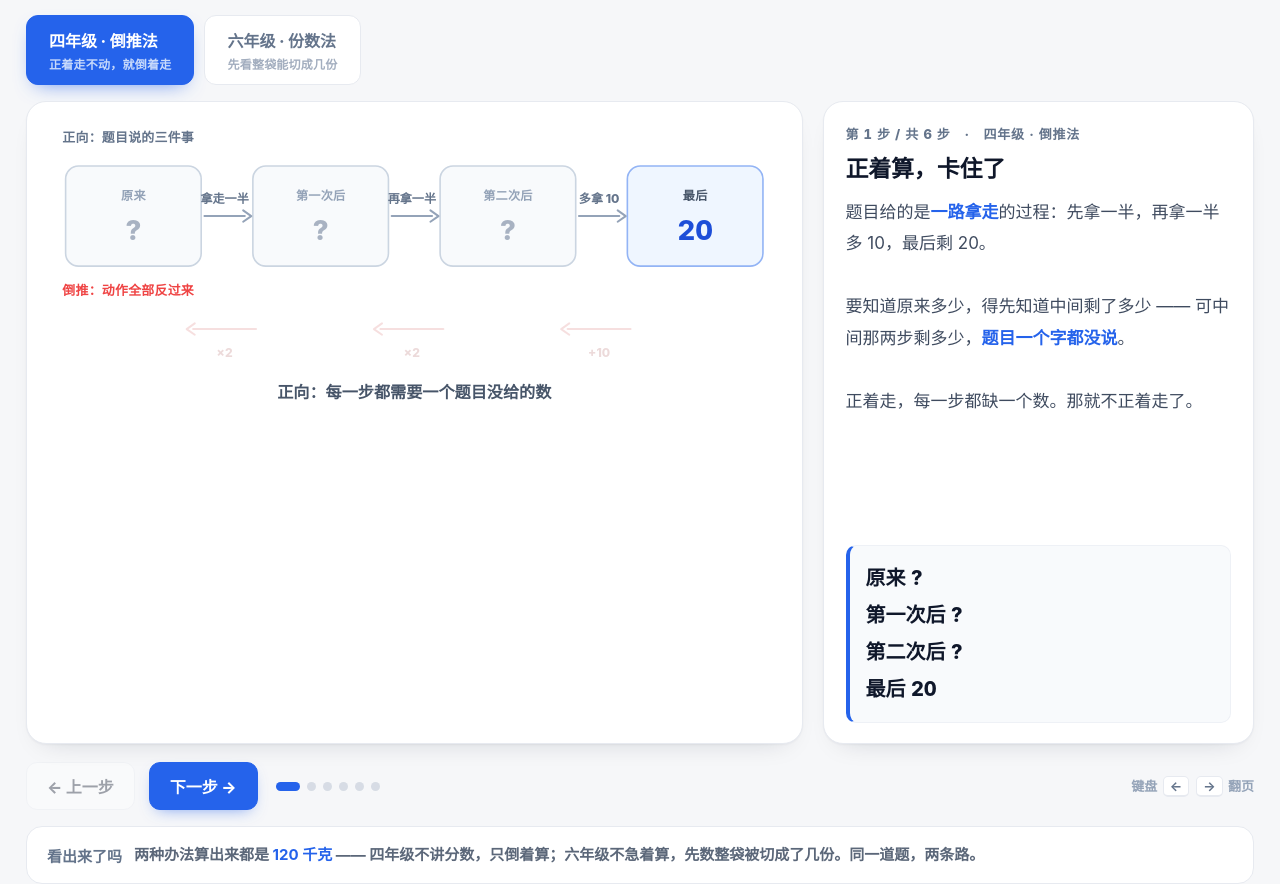
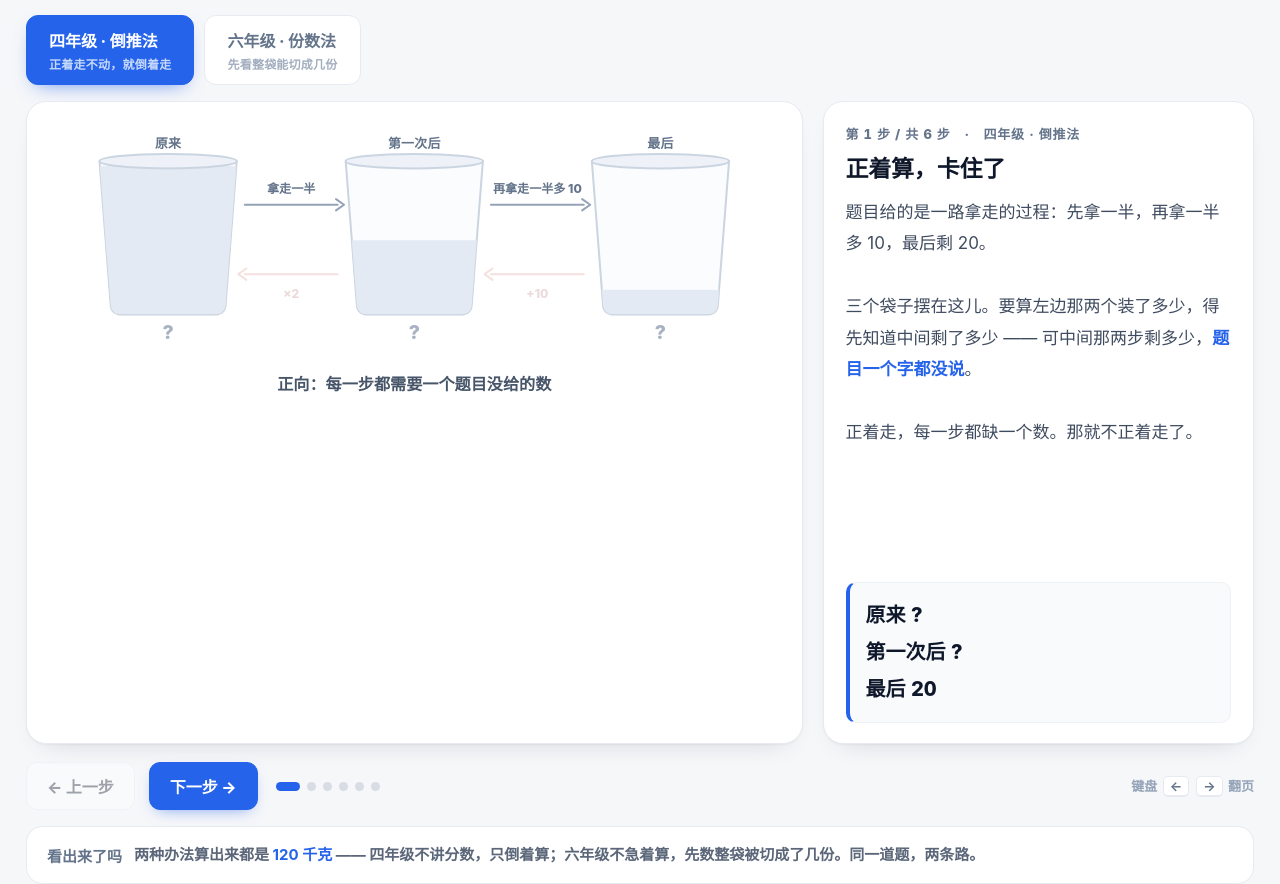
Before and after one commit to zflgm/math, a plain HTML site: page lessons/20-daotui/index.html in a window 1280 px wide. Shown: the part 195-1079 px from the top of the page. Drawn offline with Linux system fonts and the light colour scheme.

Commit message:
第20课四年级改版：四个方框换成三个米袋
原设计四框里第3框标'第二次后'却显示30，而第二次后其实是20，框与状态不对应
改为三个袋子，米的高度按 20:60:120 真实比例
倒推时逐袋点亮、米逐层长高，第5步先停半袋再涨满
米涨到袋口即完成验算，不用再解释'刚好装满'
中间量30改为袋2 内部一条虚线标注

```diff
--- a/lessons/20-daotui/index.html
+++ b/lessons/20-daotui/index.html
@@ -177,11 +177,13 @@ svg rect, svg text, svg g, svg path, svg line{
 }
 .hide{opacity:0}
 
-/* 四年级方框 */
-.box-lbl{font-size:15px;font-weight:800;fill:#94a3b8;letter-spacing:.02em}
-.box-num{font-size:34px;font-weight:800;fill:#a8b2c2;font-variant-numeric:tabular-nums}
-.box-num.on{fill:#1d4ed8}
-.box-num.done{fill:#0d9488}
+/* 四年级米袋 */
+.bag-lbl{font-size:16px;font-weight:800;fill:#64748b;letter-spacing:.02em}
+.bag-val{font-size:24px;font-weight:800;fill:#a8b2c2;font-variant-numeric:tabular-nums}
+.bag-val.on{fill:#1d4ed8}
+.bag-val.done{fill:#0d9488}
+.halfmark{stroke:#ef4444;stroke-width:2;stroke-dasharray:7 5;stroke-linecap:round}
+.halfmark-txt{font-size:16px;font-weight:800;fill:#ef4444}
 
 /* 箭头 */
 .arw{stroke:#94a3b8;stroke-width:2.5;fill:none;stroke-linecap:round}
@@ -277,150 +279,244 @@ svg rect, svg text, svg g, svg path, svg line{
   };
 
   /* =========================================================
-     四年级：四个方框 + 反向箭头
+     四年级：三个米袋 + 反向箭头
      ========================================================= */
-  const BX = [28, 260, 492, 724];   // 四个方框的 x
-  const BW = 168, BY = 62, BH = 124;
-  const AR = [196, 428, 660];       // 箭头起点（框右边缘）
-  const AL = [260, 492, 724];       // 箭头终点（下一个框左边缘）
+  const CX = [155, 460, 765];          /* 三个袋子的中心 x */
+  const TOPY = 56, BOTY = 246;         /* 袋口、袋底 */
+  const HMAX = 184;                    /* 184px = 120 千克（满袋）*/
+  const K2H = kg => kg / 120 * HMAX;
 
   const s4 = $('s4');
-  const g4 = { boxes:[], nums:[], lbls:[], fw:[], bw:[], fwLbl:[], bwLbl:[] };
 
-  /* 标题行 */
-  s4.appendChild(mk('text', {x:24, y:32, class:'box-lbl', style:'font-size:16px;fill:#64748b'}))
-    .textContent = '正向：题目说的三件事';
+  /* 米色渐变 */
+  const defs4 = mk('defs');
+  const lgR = mk('linearGradient', {id:'riceg', x1:0, y1:0, x2:0, y2:1});
+  lgR.appendChild(mk('stop', {offset:'0', 'stop-color':'#fadf9b'}));
+  lgR.appendChild(mk('stop', {offset:'1', 'stop-color':'#e4af3f'}));
+  defs4.appendChild(lgR);
+  s4.appendChild(defs4);
 
-  /* 四个方框 */
-  ['原来','第一次后','第二次后','最后'].forEach((lab, i) => {
-    const r = mk('rect', {
-      x:BX[i], y:BY, width:BW, height:BH, rx:16,
-      fill:'#f8fafc', stroke:'#cbd5e1', 'stroke-width':2
+  const bagPath = cx =>
+    'M ' + (cx-85) + ' ' + TOPY +
+    ' L ' + (cx-71) + ' ' + (BOTY-10) +
+    ' Q ' + (cx-69) + ' ' + BOTY + ' ' + (cx-57) + ' ' + BOTY +
+    ' L ' + (cx+57) + ' ' + BOTY +
+    ' Q ' + (cx+69) + ' ' + BOTY + ' ' + (cx+71) + ' ' + (BOTY-10) +
+    ' L ' + (cx+85) + ' ' + TOPY + ' Z';
+
+  const g4 = { body:[], rice:[], ghost:[], mouth:[], lbl:[], val:[], fw:[], bw:[], half:[], foot:null };
+
+  CX.forEach((cx, i) => {
+    const cp = mk('clipPath', {id:'bagc' + i});
+    cp.appendChild(mk('path', {d:bagPath(cx)}));
+    defs4.appendChild(cp);
+
+    const body = mk('path', {
+      d:bagPath(cx), fill:'#fbfcfe', stroke:'#cbd5e1', 'stroke-width':2.5, 'stroke-linejoin':'round'
     });
-    s4.appendChild(r);
-    g4.boxes.push(r);
+    s4.appendChild(body);
+    g4.body.push(body);
 
-    const t1 = mk('text', {x:BX[i]+BW/2, y:BY+42, 'text-anchor':'middle', class:'box-lbl'});
-    t1.textContent = lab;
-    s4.appendChild(t1);
-    g4.lbls.push(t1);
+    /* 虚影米：题目说的那个量，浅灰，表示「有这么多但不知道数字」*/
+    const gh = mk('rect', {
+      x:cx-92, y:BOTY, width:184, height:0, fill:'#e4eaf3', 'clip-path':'url(#bagc' + i + ')'
+    });
+    s4.appendChild(gh);
+    g4.ghost.push(gh);
 
-    const t2 = mk('text', {x:BX[i]+BW/2, y:BY+92, 'text-anchor':'middle', class:'box-num'});
-    t2.textContent = '?';
-    s4.appendChild(t2);
-    g4.nums.push(t2);
+    /* 实心米 */
+    const rc = mk('rect', {
+      x:cx-92, y:BOTY, width:184, height:0, fill:'url(#riceg)', 'clip-path':'url(#bagc' + i + ')'
+    });
+    s4.appendChild(rc);
+    g4.rice.push(rc);
+
+    /* 袋口 */
+    const mo = mk('ellipse', {cx:cx, cy:TOPY, rx:85, ry:9, fill:'#eef2f8', stroke:'#cbd5e1', 'stroke-width':2.5});
+    s4.appendChild(mo);
+    g4.mouth.push(mo);
+
+    const lb = mk('text', {x:cx, y:40, 'text-anchor':'middle', class:'bag-lbl'});
+    s4.appendChild(lb);
+    g4.lbl.push(lb);
+
+    const vl = mk('text', {x:cx, y:276, 'text-anchor':'middle', class:'bag-val'});
+    s4.appendChild(vl);
+    g4.val.push(vl);
   });
 
-  /* 正向箭头 + 标签 */
-  ['拿走一半','再拿一半','多拿 10'].forEach((lab, i) => {
+  /* 袋 2 内部那条「这一半 = 30」的虚线 */
+  const HM_Y = BOTY - K2H(30);
+  CX.forEach((cx, i) => {
+    const g = mk('g', {opacity:0});
+    g.appendChild(mk('line', {x1:cx-86, y1:HM_Y, x2:cx+86, y2:HM_Y, class:'halfmark'}));
+    const t = mk('text', {x:cx+52, y:HM_Y-9, 'text-anchor':'middle', class:'halfmark-txt'});
+    g.appendChild(t);
+    s4.appendChild(g);
+    g4.half.push(g);
+  });
+
+  /* 正向箭头（上排，向右）*/
+  ['拿走一半', '再拿走一半多 10'].forEach((lab, i) => {
     const g = mk('g');
-    const y = BY + BH/2;
-    const x1 = AR[i] + 4, x2 = AL[i] - 10;
+    const y = 110;
+    const x1 = [250, 555][i], x2 = [365, 670][i];
     g.appendChild(mk('line', {x1:x1, y1:y, x2:x2, y2:y, class:'arw'}));
-    g.appendChild(mk('path', {d:`M ${x2+8} ${y} L ${x2-2} ${y-7} M ${x2+8} ${y} L ${x2-2} ${y+7}`, class:'arw'}));
-    const t = mk('text', {x:(x1+x2)/2, y:y-16, 'text-anchor':'middle', class:'arw-lbl'});
+    g.appendChild(mk('path', {d:'M ' + (x2+8) + ' ' + y + ' L ' + (x2-2) + ' ' + (y-7) + ' M ' + (x2+8) + ' ' + y + ' L ' + (x2-2) + ' ' + (y+7), class:'arw'}));
+    const t = mk('text', {x:(x1+x2)/2, y:y-14, 'text-anchor':'middle', class:'arw-lbl'});
     t.textContent = lab;
     g.appendChild(t);
     s4.appendChild(g);
     g4.fw.push(g);
-    g4.fwLbl.push(t);
   });
 
-  /* 反向箭头（从右往左） */
-  s4.appendChild(mk('text', {x:24, y:222, class:'box-lbl', style:'font-size:16px;fill:#ef4444'}))
-    .textContent = '倒推：动作全部反过来';
-
-  ['+10','×2','×2'].forEach((lab, i) => {
+  /* 反向箭头（下排，向左）—— 倒推，所以方向反的 */
+  ['×2', '+10'].forEach((lab, i) => {
     const g = mk('g');
-    const y = 264;
-    const x1 = BX[3-i] + 4, x2 = BX[2-i] + BW - 10;
+    const y = 196;
+    const x1 = [365, 670][i], x2 = [250, 555][i];
     g.appendChild(mk('line', {x1:x1, y1:y, x2:x2, y2:y, class:'arw back'}));
-    g.appendChild(mk('path', {d:`M ${x2-8} ${y} L ${x2+2} ${y-7} M ${x2-8} ${y} L ${x2+2} ${y+7}`, class:'arw back'}));
-    const t = mk('text', {x:(x1+x2)/2, y:y+34, 'text-anchor':'middle', class:'arw-lbl back'});
+    g.appendChild(mk('path', {d:'M ' + (x2-8) + ' ' + y + ' L ' + (x2+2) + ' ' + (y-7) + ' M ' + (x2-8) + ' ' + y + ' L ' + (x2+2) + ' ' + (y+7), class:'arw back'}));
+    const t = mk('text', {x:(x1+x2)/2, y:y+30, 'text-anchor':'middle', class:'arw-lbl back'});
     t.textContent = lab;
     g.appendChild(t);
     s4.appendChild(g);
     g4.bw.push(g);
-    g4.bwLbl.push(t);
   });
 
-  /* 底部验算行 */
-  const f4 = mk('text', {x:460, y:350, 'text-anchor':'middle', class:'foot-txt'});
+  /* 袋 2 内部：从「一半」涨到「整袋」的竖向箭头 */
+  const v2 = mk('g', {opacity:0});
+  v2.appendChild(mk('line', {x1:460, y1:200, x2:460, y2:158, stroke:'#ef4444', 'stroke-width':3, 'stroke-linecap':'round'}));
+  v2.appendChild(mk('path', {d:'M 460 150 L 453 163 M 460 150 L 467 163', stroke:'#ef4444', 'stroke-width':3, fill:'none', 'stroke-linecap':'round'}));
+  const v2t = mk('text', {x:472, y:186, class:'arw-lbl back on'});
+  v2t.textContent = '×2';
+  v2.appendChild(v2t);
+  s4.appendChild(v2);
+  g4.v2 = v2;
+
+  const f4 = mk('text', {x:460, y:340, 'text-anchor':'middle', class:'foot-txt'});
   s4.appendChild(f4);
   g4.foot = f4;
+
+  /* 虚影米固定高度：120 / 60 / 20 千克 */
+  const GHOST = [120, 60, 20];
 
   const S4 = [
     {
       t:'正着算，卡住了',
-      h:'题目给的是<b>一路拿走</b>的过程：先拿一半，再拿一半多 10，最后剩 20。<br><br>' +
-        '要知道原来多少，得先知道中间剩了多少 —— 可中间那两步剩多少，<b>题目一个字都没说</b>。<br><br>' +
+      h:'题目给的是一路拿走的过程：先拿一半，再拿一半多 10，最后剩 20。<br><br>' +
+        '三个袋子摆在这儿。要算左边那两个装了多少，得先知道中间剩了多少 —— 可中间那两步剩多少，<b>题目一个字都没说</b>。<br><br>' +
         '正着走，每一步都缺一个数。那就不正着走了。',
-      eq:'原来 ?\n第一次后 ?\n第二次后 ?\n最后 20',
-      nums:['?','?','?','20'], on:[3], bw:[],
+      eq:'原来 ?\n第一次后 ?\n最后 20',
+      solid:[0,0,0], txt:['?','?','?'], st:['ghost','ghost','ghost'],
+      bw:[], v2:false, half:[false,false,false],
       foot:'正向：每一步都需要一个题目没给的数'
     },
     {
-      t:'倒着走：最后一个框是已知的',
-      h:'唯一能确定的是<b>最后剩下 20 千克</b>。这个数是真的，从这儿出发。<br><br>' +
+      t:'倒着走：右边这个袋子是已知的',
+      h:'唯一能确定的，是<b>最后剩下 20 千克</b>。这个数是真的，从这儿出发。<br><br>' +
         '倒着走有个规矩：<em>正着是什么动作，倒着就做相反的动作</em>。<br>' +
         '正着「减」，倒着「加」；正着「乘」，倒着「除」。',
       eq:'只有 20 是知道的\n从这里往回推',
-      nums:['?','?','?','20'], on:[3], bw:[],
+      solid:[0,0,20], txt:['?','?','20'], st:['ghost','ghost','done'],
+      bw:[], v2:false, half:[false,false,false],
       foot:'起点：最后剩 20 千克'
     },
     {
       t:'第一步：把多拿的 10 加回来',
-      h:'第二次是「拿走一半，<b>再多拿 10 千克</b>」，所以最后才剩 20。<br><br>' +
+      h:'第二次拿的是「剩下的一半，<b>再多 10 千克</b>」，所以最后才剩 20。<br><br>' +
         '倒回去，就要把这 10 千克<em>还回来</em>：<b>20 + 10 = 30</b>。<br><br>' +
-        '这个 30 是什么？是第二次拿走之前，袋子里那「一半」。',
-      eq:'20 + 10 = 30\n30 是「剩下的一半」',
-      nums:['?','?','30','20'], on:[2,3], bw:[0],
+        '这 30 是什么？看中间那个袋子 —— 它是那半袋里的<b>一半</b>。',
+      eq:'20 + 10 = 30\n30 是「剩下一半」的一半',
+      solid:[0,0,20], txt:['?','30','20'], st:['ghost','ghost','done'],
+      bw:[1], v2:false, half:[false,true,false],
       foot:'20 加回 10 → 30'
     },
     {
-      t:'第二步：一半 ×2 就是整个',
-      h:'30 只是那半袋。倒回去，<b>一半要乘回 2 倍</b>：<b>30 × 2 = 60</b>。<br><br>' +
-        '60 是第一次拿完之后剩下的 —— 也就是第二次动手之前，袋子里真实的数量。',
+      t:'第二步：这一半乘 2，就是一整袋',
+      h:'中间那个袋子只剩一半（就是 30），倒回去<b>乘 2 倍</b>：<b>30 × 2 = 60</b>。<br><br>' +
+        '看那个袋子怎么长高的 —— 从一半涨到齐口，那才是第二次动手之前的全部。',
       eq:'30 × 2 = 60\n第一次拿完，剩 60',
-      nums:['?','60','30','20'], on:[1,2,3], bw:[0,1],
+      solid:[0,60,20], txt:['?','60','20'], st:['ghost','done','done'],
+      bw:[1], v2:true, half:[false,false,false],
       foot:'30 × 2 → 60'
     },
     {
       t:'第三步：再乘一次 2',
-      h:'第一次拿走的是<b>整袋的一半</b>，剩下那 60 也是整袋的一半。<br><br>' +
-        '所以整袋是：<b>60 × 2 = 120</b>。<br><br>' +'两次「一半」，就是两次乘 2。',
+      h:'第一次拿走的是<b>整袋的一半</b>，剩的那 60 也是整袋的一半。<br><br>' +
+        '所以整袋是：<b>60 × 2 = 120</b>。<br><br>' +
+        '<em>看最左边那个袋子 —— 米涨到袋口，正好装满一整袋。</em>',
       eq:'60 × 2 = 120\n原来有 120 千克',
-      nums:['120','60','30','20'], on:[0,1,2,3], done:[0], bw:[0,1,2],
-      foot:'60 × 2 → 120　答案出来了'
+      solid:[120,60,20], txt:['120','60','20'], st:['done','done','done'],
+      bw:[0,1], v2:false, half:[false,false,false],
+      foot:'60 × 2 → 120　袋子满了，就是这个数'
     },
     {
       t:'回头验一遍',
       h:'倒推算出来的数，<em>必须正着走一遍</em>才能作数。<br><br>' +
         '120 拿一半 → 60；60 拿一半是 30，再多拿 10 → 40；60 − 40 = <b>20</b>。<br><br>' +
-        '跟题目对上了。倒推的答案，一定验算。',
+        '三个袋子正好对回去。倒推的答案，一定验算。',
       eq:'120 →拿一半→ 60\n60 →拿 30+10→ 剩 20 ✓',
-      nums:['120','60','30','20'], on:[0,1,2,3], done:[0,1,2,3], bw:[0,1,2],
+      solid:[120,60,20], txt:['120','60','20'], st:['done','done','done'],
+      bw:[0,1], v2:false, half:[false,false,false],
       foot:'验算：120 → 60 → 20　对上了 ✓'
     }
   ];
+
+  let t5 = null;
+
+  function setBag(i, kg){
+    const h = K2H(kg);
+    g4.rice[i].setAttribute('height', h);
+    g4.rice[i].setAttribute('y', BOTY - h);
+  }
+  function setGhost(i, kg){
+    const h = K2H(kg);
+    g4.ghost[i].setAttribute('height', h);
+    g4.ghost[i].setAttribute('y', BOTY - h);
+  }
 
   function render4(i){
     const s = S4[i];
     s4.setAttribute('class', '');
     $('s6').setAttribute('class', 'hide');
 
-    s.nums.forEach((v, k) => {
-      const known = v !== '?';
-      const done = !!(s.done && s.done.includes(k));
-      g4.nums[k].textContent = v;
-      g4.nums[k].setAttribute('class', 'box-num' + (done ? ' done' : (known ? ' on' : '')));
-      /* fill 必须走 style，presentation attribute 压不过 .box-lbl 的类选择器 */
-      g4.lbls[k].style.fill = done ? '#0d9488' : (known ? '#475569' : '#94a3b8');
-      g4.boxes[k].setAttribute('fill', done ? '#f0fdfa' : (known ? '#eff6ff' : '#f8fafc'));
-      g4.boxes[k].setAttribute('stroke', done ? '#5eead4' : (known ? '#93b4f5' : '#cbd5e1'));
+    clearTimeout(t5);
+
+    const LBLS = ['原来', '第一次后', '最后'];
+    s.st.forEach((st, k) => {
+      const done = st === 'done', on = st === 'on' || done;
+      g4.lbl[k].textContent = LBLS[k];
+
+      if(st === 'ghost'){
+        setGhost(k, GHOST[k]);
+        setBag(k, 0);
+      }else{
+        setGhost(k, 0);
+        /* 第 5 步的袋 1 先停在一半，等下再涨满 */
+        setBag(k, (i === 4 && k === 0) ? 60 : s.solid[k]);
+      }
+
+      g4.body[k].style.fill = done ? '#f0fdfa' : '#fbfcfe';
+      g4.body[k].style.stroke = done ? '#5eead4' : (st === 'ghost' ? '#cbd5e1' : '#93b4f5');
+
+      g4.val[k].textContent = s.txt[k];
+      g4.val[k].setAttribute('class', 'bag-val' + (done ? ' done' : (on ? ' on' : '')));
     });
 
-    /* 反向箭头：点亮时把 class 切到 .on，红箭头才真的红 */
+    /* 第 5 步：最左边那个袋子从一半（60）涨满（120）*/
+    if(i === 4){
+      t5 = setTimeout(() => setBag(0, 120), 760);
+    }
+
+    /* 「这一半 = 30」虚线 */
+    s.half.forEach((on, k) => {
+      const g = g4.half[k];
+      g.style.opacity = on ? 1 : 0;
+      if(on) g.querySelector('text').textContent = '30';
+    });
+
+    /* 反向箭头 */
     g4.bw.forEach((g, k) => {
       const on = s.bw.includes(k);
       g.style.opacity = on ? 1 : .34;
@@ -430,8 +526,10 @@ svg rect, svg text, svg g, svg path, svg line{
       });
     });
 
-    /* 第 6 步验算：正向一路走通，正箭头才亮成蓝色 */
-    const allBack = !!(s.done && s.done.length === 4);
+    g4.v2.style.opacity = s.v2 ? 1 : 0;
+
+    /* 第 6 步：正向箭头亮蓝，表示「正着再走一遍」*/
+    const allBack = s.bw.length === 2;
     g4.fw.forEach(g => {
       g.style.opacity = 1;
       g.querySelectorAll('line,path,text').forEach(el => {
@@ -439,6 +537,7 @@ svg rect, svg text, svg g, svg path, svg line{
         el.setAttribute('class', allBack ? base + ' on' : base);
       });
     });
+
     g4.foot.textContent = s.foot;
     g4.foot.style.fill = i >= 4 ? '#0d9488' : '#475569';
   }
```
